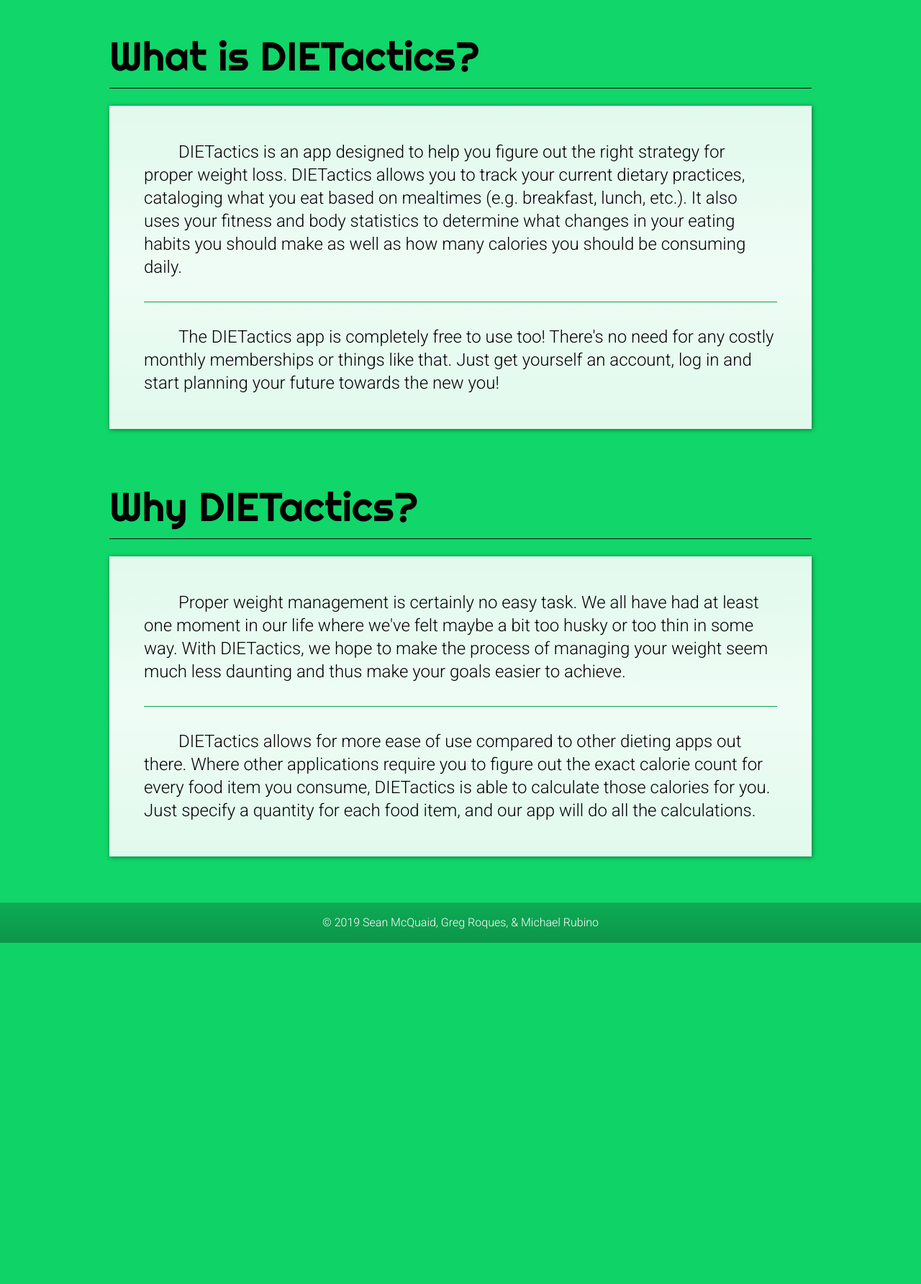
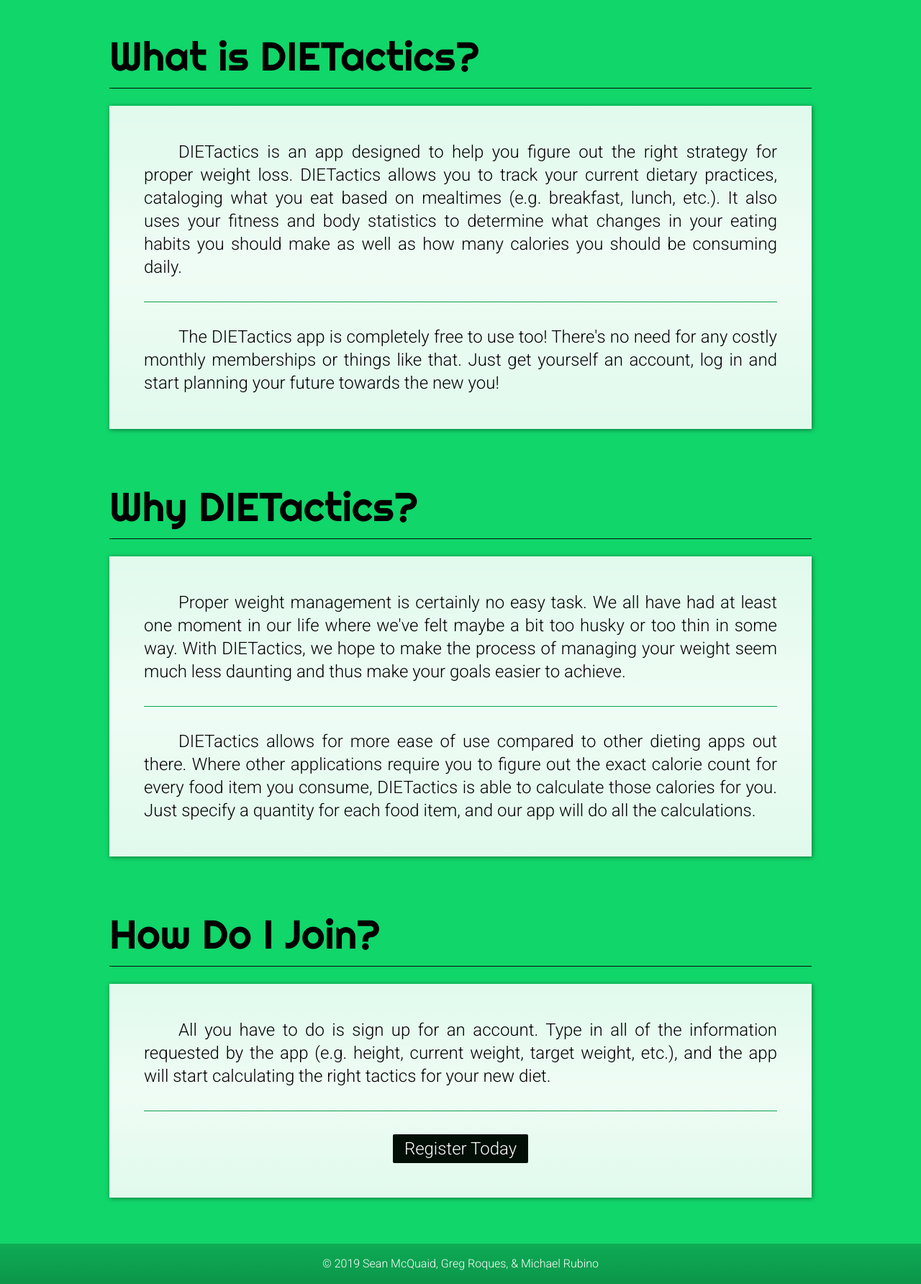
Before and after one commit to GregRoques/DIETactics, a Node server app: page / in a window 1280 px wide. Shown: the part 590-2374 px from the top of the page at 72% size. Before the commit the page ends 1900 px from the top, so only its background shows below. Run offline with Node 20, Linux system fonts and the light colour scheme; grey boxes are pictures that could not be loaded.

Commit message:
Finished dummy text for landing page

```diff
--- a/public/styles/styles.css
+++ b/public/styles/styles.css
@@ -221,6 +221,7 @@ body{
 }
 
 .landing-content p{
+    text-align:justify;
     text-indent:3rem;
     font-family:'Roboto',sans-serif;
     font-weight:300;
@@ -237,6 +238,19 @@ body{
     border-bottom:0;
 }
 
+.landing-content p.landing-login{
+    text-indent:0;
+    display:flex;
+    justify-content:center;
+}
+
+.landing-login a{
+    background-color:#020f07;
+    color:#fff;
+    padding:0.25rem 1rem;
+    border-radius:2px;
+}
+
 .footer{
     background-color:#0000003d;
     background: linear-gradient(180deg, rgba(0,0,0,0.20) 0%, rgba(0,0,0,0.30) 100%);
--- a/views/index.ejs
+++ b/views/index.ejs
@@ -62,6 +62,17 @@
                 <p>DIETactics allows for more ease of use compared to other dieting apps out there. Where other applications require you to figure out the exact calorie count for every food item you consume, DIETactics is able to calculate those calories for you. Just specify a quantity for each food item, and our app will do all the calculations.</p>
             </div>
         </div>
+        <div class="landing-box">
+            <div class="landing-header">
+              <h1>How Do I Join?</h1>
+            </div>
+            <div class="landing-content">
+                <p>All you have to do is sign up for an account. Type in all of the information requested by the app (e.g. height, current weight, target weight, etc.), and the app will start calculating the right tactics for your new diet.</p>
+                <p class="landing-login">
+                  <a href="#">Register Today</a>
+                </p>
+            </div>
+        </div>
     </div>
     <div class="footer">
       <span>© 2019 Sean McQuaid, Greg Roques, & Michael Rubino</span>
```
